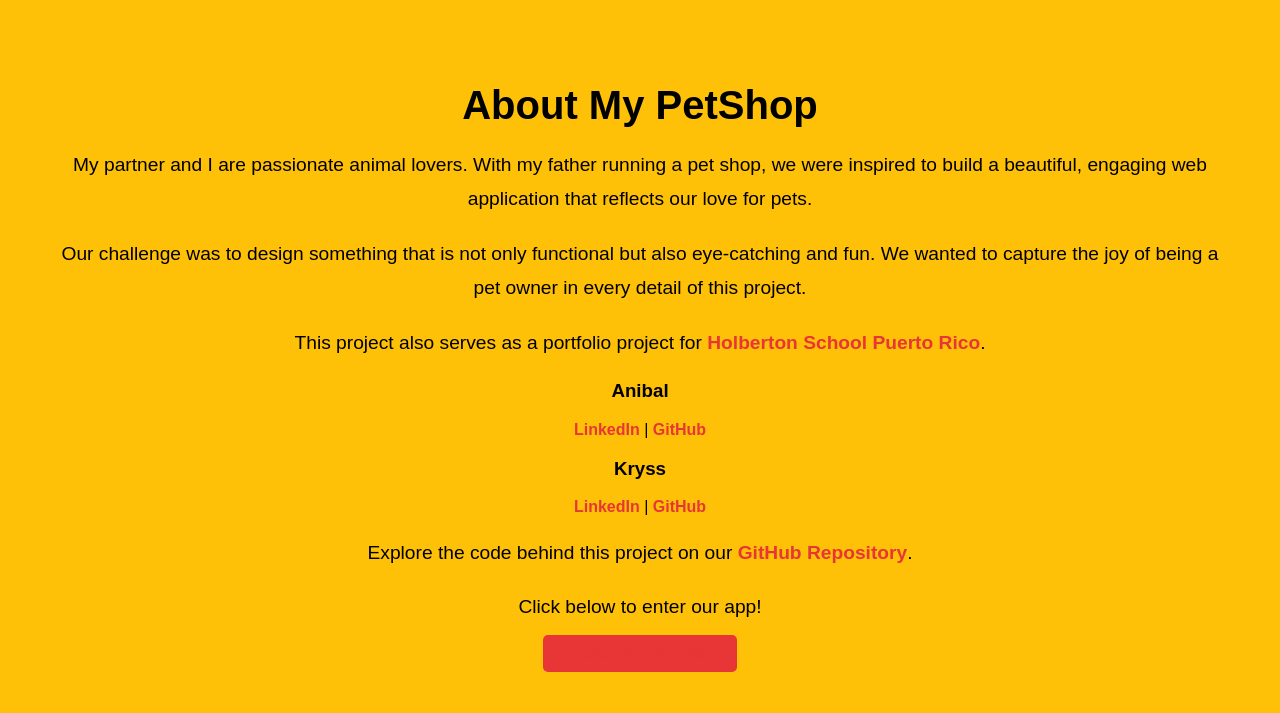
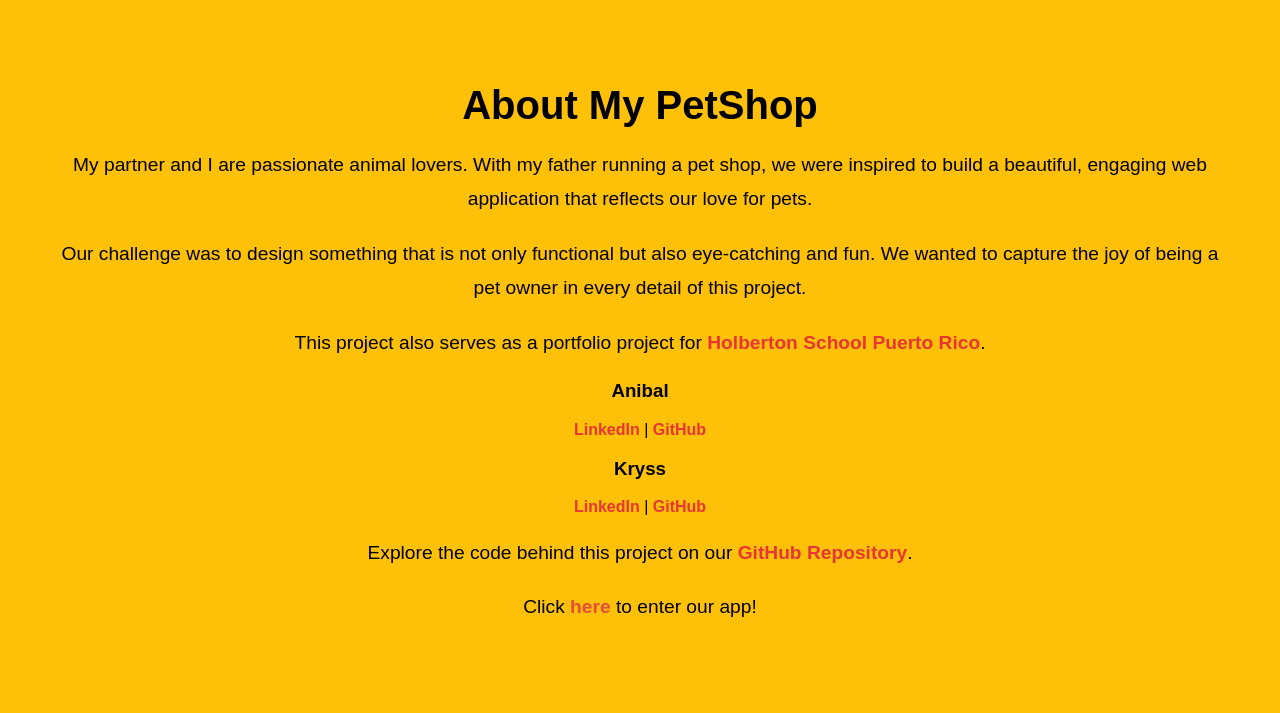
Before and after one commit to anibalfuentesrod/My-PetShop, a Django app: page /landing-page/ in a window 1280 px wide. Shown: the part 1458-2171 px from the top of the page. After the commit the page ends 2075 px from the top, so only its background shows below. Run offline with Django 5.2, Linux system fonts and the light colour scheme.

Commit message:
chanign the landng page button

```diff
--- a/myapp/templates/landing_page.html
+++ b/myapp/templates/landing_page.html
@@ -110,11 +110,8 @@
             Explore the code behind this project on our <a href="{{ github }}" target="_blank">GitHub Repository</a>.
         </p>
         <p>
-            Click below to enter our app!
+            Click <a href="{% url 'index' %}" style="color: #e74c3c;">here</a> to enter our app!
         </p>
-        <a
-            href="{% url 'index' %}" class="button">Explore My PetShop
-        </a>
     </section>
 </body>
 </html>
```
